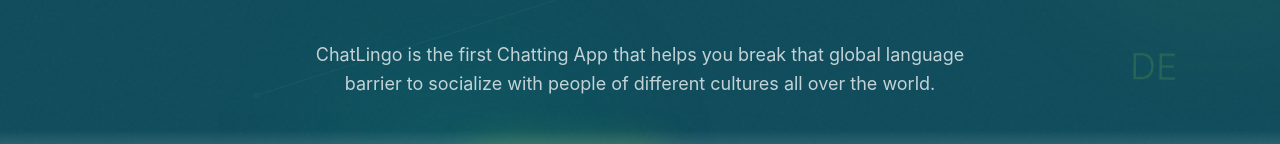
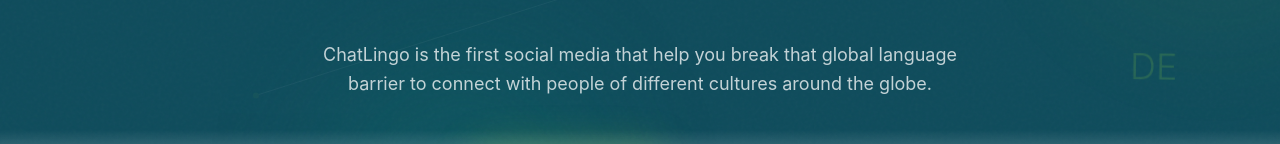
Before and after one commit to emmanuelgodwise-alt/chatlingo, a Next.js app: page / in a window 1280 px wide. Shown: the part 556-700 px from the top of the page. Built offline with nearby package versions, Linux system fonts and the light colour scheme.

Commit message:
73ec6588-7718-44fc-84dd-c11b2c22ab23

```diff
--- a/src/components/chatlingo/landing-page.tsx
+++ b/src/components/chatlingo/landing-page.tsx
@@ -106,7 +106,7 @@
 
           {/* Final statement */}
           <p className="text-base sm:text-lg text-white/75 leading-relaxed max-w-2xl mx-auto mb-12 animate-fade-in-up" style={{ animationDelay: '0.8s' }}>
-            ChatLingo is the first Chatting App that helps you break that global language barrier to socialize with people of different cultures all over the world.
+            ChatLingo is the first social media that help you break that global language barrier to connect with people of different cultures around the globe.
           </p>
 
           {/* CTA Buttons */}
```
